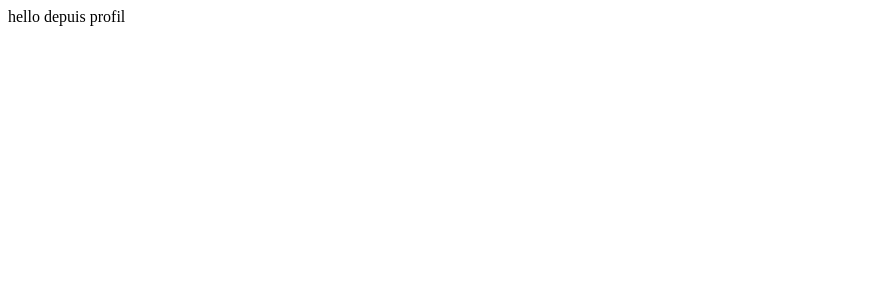
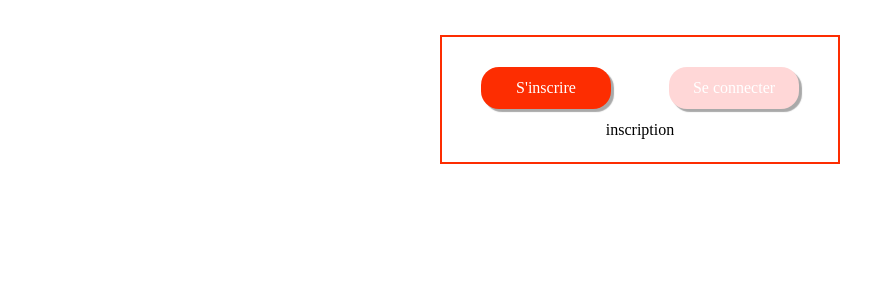
Before and after one commit to MehdiAbdou/groupomania6, a React (Create React App) app in the folder front/: page /profil in a window 1280 px wide. Shown: the top 300 px of the page, without its empty margins (0-895 px from the left). Built offline with nearby package versions, Linux system fonts and the light colour scheme.

Commit message:
debut page login + settings css

```diff
--- a/front/src/App.js
+++ b/front/src/App.js
@@ -6,6 +6,6 @@ const App = () => {
   return (
     <Routes />
   );
-}
+};
 
 export default App;
--- a/front/src/components/Log/SignInForm.js
+++ b/front/src/components/Log/SignInForm.js
@@ -0,0 +1,11 @@
+import React from 'react';
+
+const SignInForm = () => {
+    return (
+        <div>
+            connecter
+        </div>
+    );
+};
+
+export default SignInForm;
--- a/front/src/components/Log/SignUpForm.js
+++ b/front/src/components/Log/SignUpForm.js
@@ -0,0 +1,11 @@
+import React from 'react';
+
+const SignUpForm = () => {
+    return (
+        <div>
+           inscription
+        </div>
+    );
+};
+
+export default SignUpForm;
--- a/front/src/components/Log/index.js
+++ b/front/src/components/Log/index.js
@@ -0,0 +1,45 @@
+import React, { useState } from "react";
+import SignInForm from "./SignInForm";
+import SignUpForm from "./SignUpForm";
+
+const Log = () => {
+  const [signUpModal, setSignUpModal] = useState(true);
+  const [signInModal, setSignInModal] = useState(false);
+
+  const handleModals = (e) => {
+    if (e.target.id === "register") {
+      setSignInModal(false);   //fonction permettant d'identifier l'elment cliqué
+      setSignUpModal(true);
+    } else if (e.target.id === "login") {
+      setSignInModal(true);
+      setSignUpModal(false);
+    }
+  };
+
+  return (
+    <div className="connection-form">
+      <div className="form-container">
+        <ul>
+          <li
+            onClick={handleModals}
+            id="register"
+            className={signUpModal ? "active-btn" : null}
+          >
+            S'inscrire
+          </li>
+          <li
+            onClick={handleModals}
+            id="login"
+            className={signInModal ? "active-btn" : null}
+          >
+            Se connecter
+          </li>
+        </ul>
+        {signUpModal && <SignUpForm />}
+        {signInModal && <SignInForm />}
+      </div>
+    </div>
+  );
+};
+
+export default Log;
--- a/front/src/pages/Profil.js
+++ b/front/src/pages/Profil.js
@@ -1,9 +1,12 @@
 import React from 'react';
+import Log from '../components/Log';
 
 const Profil = () => {
     return (
-        <div>
-         hello depuis profil
+        <div className='profil-page'>
+            <div className='log-container'>
+                <Log />
+            </div>
         </div>
     );
 };
--- a/front/src/styles/App.css
+++ b/front/src/styles/App.css
@@ -1,3 +1,107 @@
-h1{
-font-size: 50px
-};
+/*Settings*/
+
+* {
+    margin: 0;
+    padding: 0;
+    box-sizing: border-box;
+    list-style-type: none;
+    outline: none;
+    border: none;
+    text-decoration: none;
+}
+*::selection {
+    background: #fd2d01;
+}
+a, a:visited {
+    color: #4e5166;
+}
+input, textarea {
+    resize: none;
+    border-radius: 20px;
+    width: 270px;
+    font-family: "font-1", sans-serif;
+    background: #fff;
+}
+textarea:focus {
+    box-shadow: 0 0 4px rgba(0, 22, 44, 0.1);
+}
+button, input[type="submit"] {
+    background: #fff;
+    color: #4e5166;
+    font-family: "font-3", serif;
+    cursor: pointer;
+    transition: 0.2s;
+    margin: 0;
+    padding: 10px 20px;
+    cursor: pointer;
+    font-size: 1.1rem;
+    border-radius: 20px 6px 20px 20px;
+}
+button:hover, input[type="submit"]:hover {
+    background: #fd2d01;
+    color: #ffd7d7;
+}
+input[type="checkbox"] {
+    box-shadow: none;
+    width: 20px;
+    margin: 10px 0;
+}
+i {
+    transition: 0.15s;
+}
+i:hover {
+    transform: scale(1.1);
+}
+body {
+    font-family: "font-2", serif;
+    line-height: 1.4rem;
+    background: #fff;
+    color: #000;
+}
+.error {
+    color: #801601;
+    font-weight: bold;
+}
+.success {
+    color: #004e00;
+    font-weight: bold;
+}
+
+
+.connection-form {
+    border: 2px solid #fd2d01;
+    width: 400px;
+    margin: 35px auto 0;
+    padding: 20px 0;
+    user-select: none;
+    text-align: center;
+}
+.connection-form h3 {
+    padding: 10px 0 15px;
+}
+.connection-form ul {
+    padding: 10px;
+    display: flex;
+    justify-content: space-around;
+}
+.connection-form ul li {
+    background: #ffd7d7;
+    color: #fff;
+    width: 130px;
+    padding: 10px 0;
+    border-radius: 18px;
+    cursor: pointer;
+    transition: 0.3s;
+    box-shadow: 3px 3px 1px rgba(51, 51, 51, 0.418);
+}
+.connection-from ul li:hover {
+    background: #fd2d01;
+}
+.connection-form .active-btn {
+    background: #fd2d01;
+}
+.connection-form form {
+    width: 400px;
+    margin: 10px auto 0;
+    padding: 20px;
+}
```
